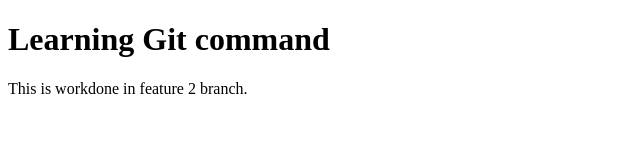
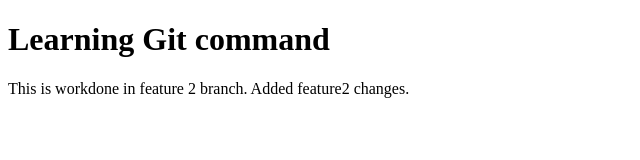
Before and after one commit to Charu-30/Another_one, a plain HTML site: page index.html in a window 1280 px wide. Shown: the whole page, without its empty margins (0-640 px from the left). Drawn offline with Linux system fonts and the light colour scheme.

Commit message:
Added feature2 changes

```diff
--- a/index.html
+++ b/index.html
@@ -7,6 +7,6 @@
 </head>
 <body>
     <h1>Learning Git command</h1>
-    <p>This is workdone in feature 2 branch.</p>
+    <p>This is workdone in feature 2 branch. Added feature2 changes.</p>
 </body>
 </html>
```
